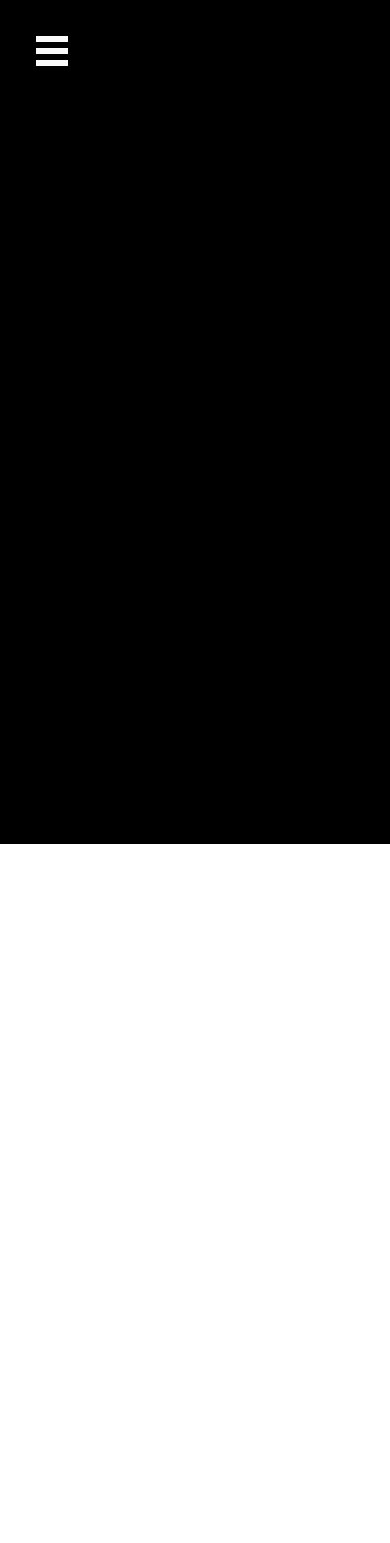
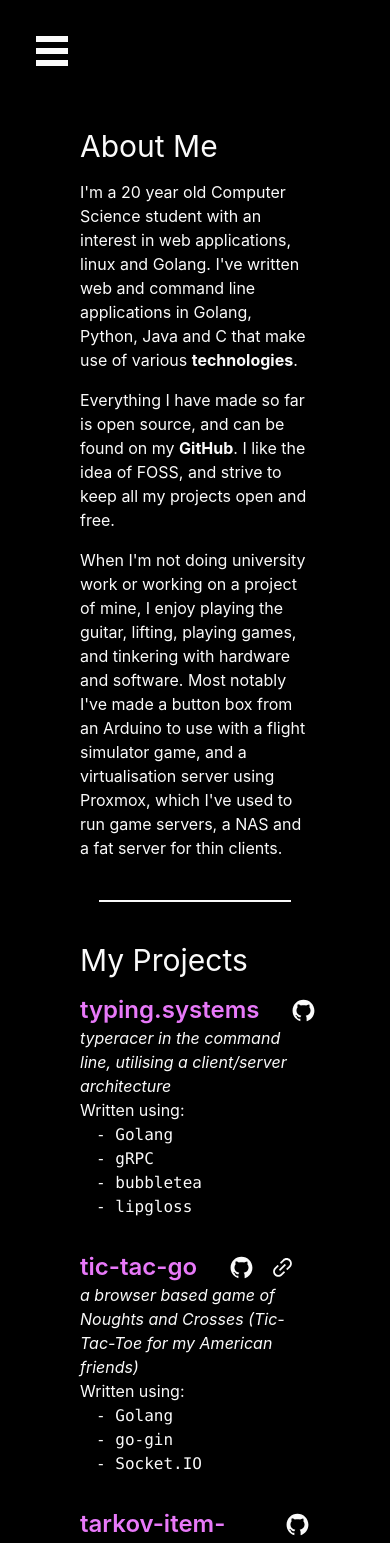
Before and after one commit to AngusLogan02/anguslogan02.github.io, a React (Create React App) app: page / in a window 390 px wide. Shown: the top 1543 px of the page. Before the commit the page ends 844 px from the top, so only its background shows below. Built offline with nearby package versions, Linux system fonts and the light colour scheme.

Commit message:
feat: basic reponsive site

```diff
--- a/src/App.js
+++ b/src/App.js
@@ -7,6 +7,7 @@ import Projects from './pages/Projects'
 import Technologies from './pages/Technologies'
 import Contact from './pages/Contact'
 import Navbar from './components/navbar';
+import HRule from './components/hrule';
 
 function App() {
   const isDesktop = useMediaQuery({
@@ -35,7 +36,14 @@ function App() {
           <title>Angus Logan</title>
         </Helmet>
         <Navbar screenType={ "mobile" } />
-        <div className='p-20 h-screen pt-32'>
+        <div className='p-20 pt-32'>
+          <Home mobile={true}/>
+          <HRule />
+          <Projects mobile={true}/>
+          <HRule />
+          <Technologies mobile={true}/>
+          <HRule />
+          <Contact mobile={true}/>
         </div>
       </div>
     );
--- /dev/null
+++ b/src/components/hrule.jsx
@@ -0,0 +1,9 @@
+import React from 'react'
+
+const HRule = (props) => {
+    return (
+        <div className='mx-auto my-10 w-5/6 border border-neutral-50' />
+    )
+}
+
+export default HRule
--- a/src/components/navbar.jsx
+++ b/src/components/navbar.jsx
@@ -38,9 +38,12 @@ const Navbar = (props) => {
                 <p className='text-xl font-bold'>Angus Logan</p>
                 <p className='font-light mt-2'>third year <span className='text-fuchsia-400'>Computer Science</span> student @ the University of Strathclyde</p>
 
-                <Link to="/"><span className='link-underline'>About Me</span></Link>
-                <Link to="/technologies"><span className='link-underline'>Technologies</span></Link>
-                <Link to="/contact"><span className='link-underline'>Contact Me</span></Link>
+                    <ul>
+                        <li><button className='text-xl mb-4 link-underline'><Link to="about" smooth={true} duration={500}>About Me</Link></button></li>
+                        <li><button className='text-xl mb-4 link-underline'><Link to="projects" smooth={true} duration={500}>Projects</Link></button></li>
+                        <li><button className='text-xl mb-4 link-underline'><Link to="technologies" smooth={true} duration={500}>Technologies</Link></button></li>
+                        <li><button className='text-xl mb-4 link-underline'><Link to="contact" smooth={true} duration={500}>Contact Me</Link></button></li>
+                    </ul>
 
                 <div className='absolute bottom-20 -ml-7 w-full !flex text-center justify-evenly'>
                     <a className='hover:text-fuchsia-400 duration-300' href="https://github.com/anguslogan02" target="_blank" rel="noreferrer"><AiOutlineGithub size={25} /></a>
--- a/src/components/project.jsx
+++ b/src/components/project.jsx
@@ -21,7 +21,7 @@ const Project = (props) => {
     }
 
     return (
-        <div className='w-full h-1/4'>
+        <div className='w-full lg:h-1/4 lg:my-0 my-8'>
             <div className='flex'>
                 <p className='text-2xl text-fuchsia-400 font-semibold mr-8'>{ name }</p>
                 <a className='hover:text-fuchsia-400 duration-300 relative top-1' href={ link } target="_blank" rel="noreferrer"><AiOutlineGithub size={25} /></a>
--- a/src/pages/Contact.jsx
+++ b/src/pages/Contact.jsx
@@ -3,7 +3,7 @@ import ContactMethod from '../components/contact'
 
 const Contact = () => {
     return (
-        <div className='h-screen py-20' id='contact'>
+        <div className='h-screen lg:py-20' id='contact'>
             <h1 className='text-3xl mb-4'>Contact Me</h1>
             <p className='mb-8'>It's probably easiest to reach me by email, however I'm usually online on Discord.</p>
 
--- a/src/pages/Home.jsx
+++ b/src/pages/Home.jsx
@@ -1,9 +1,10 @@
 import React from 'react'
 import { Link } from 'react-scroll'
 
-const Home = () => {
+const Home = (props) => {
     return (
-        <div className='max-w-xl h-screen'>
+        <>
+            <div className='max-w-xl lg:h-screen'>
                 <h1 className='text-3xl mb-4'>About Me</h1>
                 <p>
                     I'm a 20 year old Computer Science student with an interest in web applications, linux and Golang.
@@ -22,6 +23,7 @@ const Home = () => {
                     used to run game servers, a NAS and a fat server for thin clients.
                 </p>
             </div>
+        </>
     )
 }
 
--- a/src/pages/Projects.jsx
+++ b/src/pages/Projects.jsx
@@ -4,8 +4,8 @@ import Project from '../components/project'
 
 const Projects = () => {
     return (
-        <div className='h-screen py-20' id='projects'>
-            <h1 className='text-3xl mb-4'>My Projects</h1>
+        <div className='lg:h-screen lg:py-20' id='projects'>
+            <h1 className='text-3xl lg:mb-4 -mb-4'>My Projects</h1>
             <Project name={ "typing.systems" } link={ "https://github.com/typing-systems/" } desc={ "typeracer in the command line, utilising a client/server architecture" } tech={ ["Golang", "gRPC", "bubbletea", "lipgloss"] } />
             <Project name={ "tic-tac-go" } link={ "https://github.com/AngusLogan02/tic-tac-go" } desc={ "a browser based game of Noughts and Crosses (Tic-Tac-Toe for my American friends)" } tech={ ["Golang", "go-gin", "Socket.IO"] } website={ "https://tictac-go.herokuapp.com/" } />
             <Project name={ "tarkov-item-inspector" } link={ "https://github.com/AngusLogan02/tarkov-item-inspector" } desc={ "a tool that distinguishes inspected and uninspected items in Escape From Tarkov using machine learning" } tech={ ["Python", "PIL", "Keras", "TensorFlow"] } />
--- a/src/pages/Technologies.jsx
+++ b/src/pages/Technologies.jsx
@@ -5,10 +5,10 @@ import Technology from '../components/technology'
 
 const Technologies = () => {
     return (
-            <div className='py-20 max-w-xl h-screen' id='technologies'>
+            <div className='lg:py-20 lg:max-w-xl lg:h-screen' id='technologies'>
                 <h1 className='text-3xl mb-4'>Technologies I've Used</h1>
                 <h2 className='text-2xl text-fuchsia-400 mb-4 font-semibold'>Languages</h2>
-                <div className='grid grid-cols-3 gap-4'>
+                <div className='grid lg:grid-cols-3 lg:gap-4 md:grid-cols-2 gap-2'>
                     <Technology name="Golang" icon=<SiGoland size={25} /> />
                     <Technology name="Python" icon=<SiPython size={25} /> />
                     <Technology name="Java" icon=<SiJava size={25} /> />
@@ -20,7 +20,7 @@ const Technologies = () => {
                     <Technology name="TypeScript" icon=<SiTypescript size={25}/> />
                 </div>
                 <h2 className='text-2xl text-fuchsia-400 my-4 font-semibold'>Other</h2>
-                <div className='grid grid-cols-3 gap-4'>
+                <div className='grid lg:grid-cols-3 lg:gap-4 md:grid-cols-2 gap-2'>
                     <Technology name="Git" icon=<SiGit size={25} /> />
                     <Technology name="Linux" icon=<SiLinux size={25} /> />
                     <Technology name="Socket.IO" icon=<SiSocketdotio size={25}/> />
```
Lines whose indentation alone changed are shown as unchanged.
